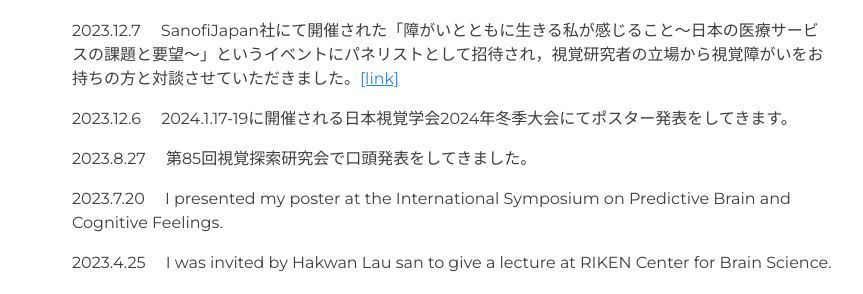
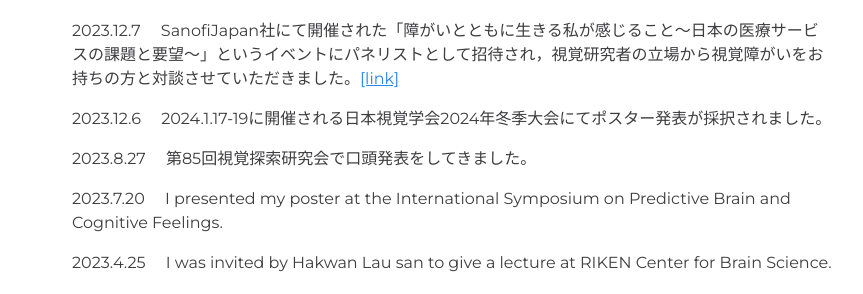
Before and after one commit to LNOKB/lnokb.github.io, a Jekyll site: the page built from index.html, in a window 1280 px wide. Shown: the part 1007-1301 px from the top of the page, without its empty margins (208-1071 px from the left). Built offline with Jekyll 4.4.1, drawn with Linux system fonts in a browser that asks for light colours.

Commit message:
Update index.html

```diff
--- a/index.html
+++ b/index.html
@@ -51,7 +51,7 @@ layout: home-page
       </p>
 
        <p class="subtitle">
-        2023.12.6 　2024.1.17-19に開催される日本視覚学会2024年冬季大会にてポスター発表をしてきます。
+        2023.12.6 　2024.1.17-19に開催される日本視覚学会2024年冬季大会にてポスター発表が採択されました。
       </p>
 
       <p class="subtitle">
```
